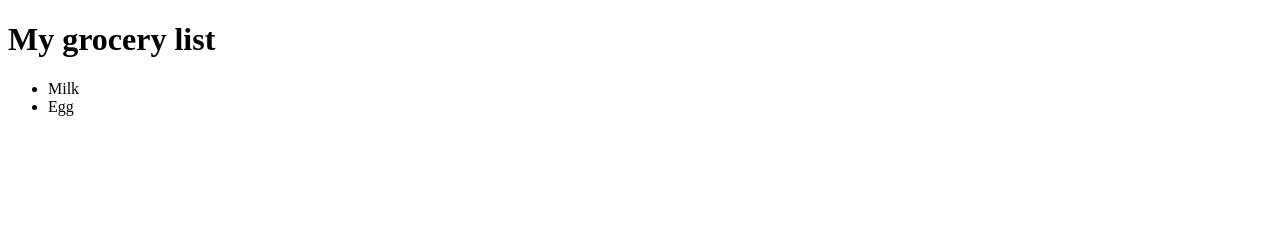
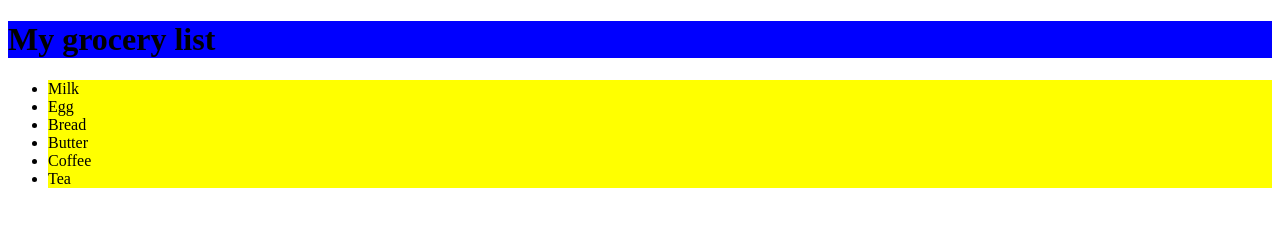
Before and after one commit to D-Dobrev/Git-Exercie, a plain HTML site: page index.html in a window 1280 px wide. Drawn offline with Linux system fonts and the light colour scheme.

Commit message:
Update index.html

```diff
--- a/index.html
+++ b/index.html
@@ -5,12 +5,24 @@
     <meta http-equiv="X-UA-Compatible" content="IE=edge">
     <meta name="viewport" content="width=device-width, initial-scale=1.0">
     <title>Document</title>
+    <style>
+        h1 {
+            background-color: blue;
+        }
+        li {
+            background-color: yellow;
+        }
+    </style>
 </head>
 <body>
     <h1>My grocery list</h1>
     <ul>
         <li>Milk</li>
         <li>Egg</li>
+        <li>Bread</li>
+        <li>Butter</li>
+        <li>Coffee</li>
+        <li>Tea</li>
     </ul>
 
 </body>
```
